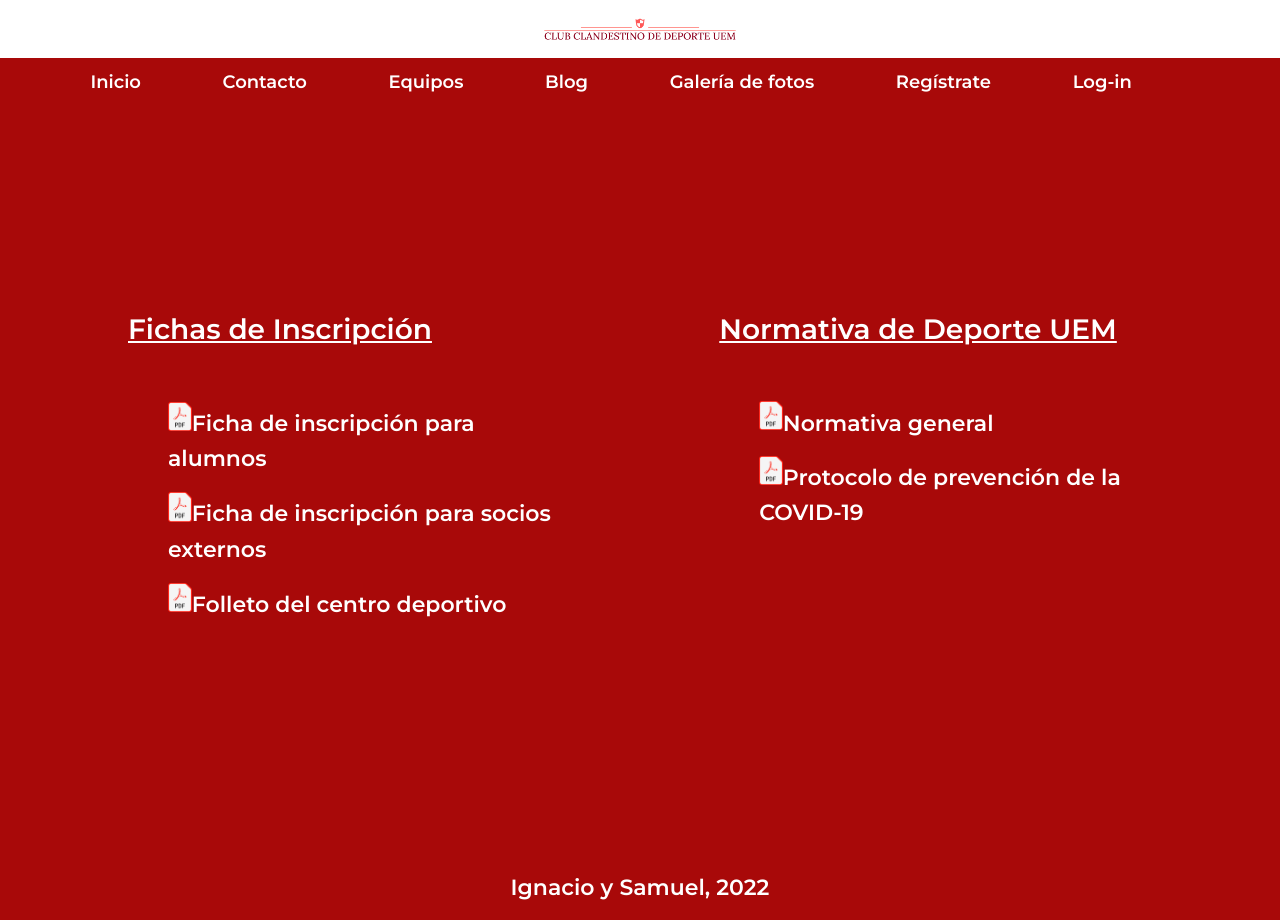
After one commit to Ignaciogg/WEB-ClubDeDeporte, a PHP site: page /contacto/inscripcion.html in a window 1280 px wide. The commit adds this page. Run offline with PHP 8.4, Linux system fonts and the light colour scheme; some libraries are stand-ins or nearby versions.

Commit message:
icono pdf

```diff
--- /dev/null
+++ b/contacto/inscripcion.html
@@ -0,0 +1,120 @@
+<!DOCTYPE html>
+<html lang="en">
+    <head>
+        <meta charset="UTF-8">
+        <meta http-equiv="X-UA-Compatible" content="IE=edge">
+        <link rel="icon" href="../img/club-clandestino-de-deporte-uem-logo.png">
+        <meta name="viewport" content="width=device-width, initial-scale=1.0">
+        <link rel="stylesheet" href="https://cdnjs.cloudflare.com/ajax/libs/font-awesome/6.1.1/css/all.min.css"
+          integrity="sha512-KfkfwYDsLkIlwQp6LFnl8zNdLGxu9YAA1QvwINks4PhcElQSvqcyVLLD9aMhXd13uQjoXtEKNosOWaZqXgel0g=="
+          crossorigin="anonymous" referrerpolicy="no-referrer" />
+        <link rel="stylesheet" href="../style.css">
+        <title>Inscripción UEM</title>
+      </head>
+    <body>
+        <header>
+            <div class="logo" id="inicio">
+                <img src="../img/club-clandestino-de-deporte-uem-logo.png">
+            </div>
+
+            <!-- NAV -->
+            <nav>
+                <div class="menu-div">
+                    <ul class="menu-ul">
+
+                        <li><a href="../index.html">Inicio</a></li>
+
+                        <li class="contacto">
+                            <a>Contacto</a>
+                            <ul class="sub-menu sub-menu1">
+                                <li class="sub-menu-item primersub1"><a href="inscripcion"> Inscripción </a></li>
+                                <li class="sub-menu-item"><a href="instancia"> Instancia </a></li>
+                                <li class="sub-menu-item"><a href="horarios"> Horarios </a></li>
+                            </ul>
+                        </li>
+
+                        <li class="equipos">
+                            <a>Equipos</a>
+                            <ul class="sub-menu sub-menu2">
+                                <li class="sub-menu-item primersub"><a href="../equipos/equiposF.html">Fútbol</a></li>
+                                <li class="sub-menu-item"><a href="basket">Baloncesto</a></li>
+                                <li class="sub-menu-item"><a href="volleymasc">Volleyball masculino</a></li>
+                                <li class="sub-menu-item"><a href="volleyfem">Volleyball femenino</a></li>
+                            </ul>
+                        </li>
+
+                        <li class="noticias sub-menu3">
+                            <a>Blog</a>
+                            <ul class="sub-menu">
+                                <li class="sub-menu-item primersub"><a href="./blog.html">Resumen de la jornada</a></li>
+                            </ul>
+                        </li>
+
+                        <li class="gal">
+                            <a>Galería de fotos</a>
+                            <ul class="sub-menu sub-menu4">
+                                <li class="sub-menu-item primersub"><a href="../galeria/galeriaF.html">Fútbol</a></li>
+                                <li class="sub-menu-item"><a href="../galeria/galeriaB.html">Baloncesto</a></li>
+                                <li class="sub-menu-item"><a href="../galeria/galeriaVM.html">Volleyball masculino</a></li>
+                                <li class="sub-menu-item"><a href="../galeria/galeriaVF.html">Volleyball femenino</a></li>
+                            </ul>
+                        </li>
+
+                        <li class="registro"><a href="registro">Regístrate</a></li>
+
+                        <li class="login"><a onclick="document.getElementById('id01').style.display='block'"">Log-in</a></li>
+
+                    </ul>
+                </div>
+            </nav>
+
+            <!-- LOGIN -->
+            <div id="id01" class="modal">
+                <span onclick="document.getElementById('id01').style.display='none'" class="close" title="Close Login">&times;</span>
+
+                <form class="modal-content animate" action="/action_page.php">
+                    <div class="imgcontainer">
+                        <img src="../img/UEM-usuario.png" alt="Avatar" class="avatar">
+                    </div>
+
+                    <div class="container">
+                        <label for="uname"><b>Nombre de usuario</b></label>
+                        <input type="text" name="uname" required>
+
+                        <label for="psw"><b>Contraseña</b></label>
+                        <input type="password" name="psw" required>
+
+                        <button type="submit">Login</button>
+                    </div>
+
+                    <div class="container" style="background-color:#f1f1f1">
+                        <button type="button" onclick="document.getElementById('id01').style.display='none'" class="cancelbtn">Cancel</button>
+                        <span class="psw"><a href="#">¿Olvidaste tu contraseña?</a></span>
+                    </div>
+                </form>
+            </div>
+        </header>
+
+        <div class="seccionI">
+            <div class="columnaL">
+                <h1>Fichas de Inscripción</h1>
+                <ul>
+                    <li><img src="../img/icono-PDF.png"><a>Ficha de inscripción para alumnos</a></li>
+                    <li><img src="../img/icono-PDF.png"><a>Ficha de inscripción para socios externos</a></li>
+                    <li><img src="../img/icono-PDF.png"><a>Folleto del centro deportivo</a></li>
+                </ul>
+            </div>
+            <div class="columnaR">
+                <h1>Normativa de Deporte UEM</h1>
+                <ul>
+                    <li><img src="../img/icono-PDF.png"><a>Normativa general</a></li>
+                    <li><img src="../img/icono-PDF.png"><a>Protocolo de prevención de la COVID-19</a></li>
+                </ul>
+            </div>
+        </div>
+        <script src="../script.js"></script>
+    </body>
+    <footer>
+        <h1>Ignacio y Samuel, 2022</h1>
+    </footer>
+</html>
--- a/index.html
+++ b/index.html
@@ -26,7 +26,7 @@
                     <li class="contacto">
                         <a>Contacto</a>
                         <ul class="sub-menu sub-menu1">
-                            <li class="sub-menu-item primersub1"><a href="inscripcion"> Inscripción </a></li>
+                            <li class="sub-menu-item primersub1"><a href="/contacto/inscripcion.html"> Inscripción </a></li>
                             <li class="sub-menu-item"><a href="instancia"> Instancia </a></li>
                             <li class="sub-menu-item"><a href="horarios"> Horarios </a></li>
                         </ul>
@@ -35,7 +35,7 @@
                     <li class="equipos">
                         <a>Equipos</a>
                         <ul class="sub-menu sub-menu2">
-                            <li class="sub-menu-item primersub"><a href="/equiposF.html">Fútbol</a></li>
+                            <li class="sub-menu-item primersub"><a href="/equipos/equiposF.html">Fútbol</a></li>
                             <li class="sub-menu-item"><a href="basket">Baloncesto</a></li>
                             <li class="sub-menu-item"><a href="volleymasc">Volleyball masculino</a></li>
                             <li class="sub-menu-item"><a href="volleyfem">Volleyball femenino</a></li>
@@ -45,7 +45,7 @@
                     <li class="noticias sub-menu3">
                         <a>Blog</a>
                         <ul class="sub-menu">
-                            <li class="sub-menu-item primersub"><a href="/blog.html">Resumen de la jornada</a></li>
+                            <li class="sub-menu-item primersub"><a href="/contacto/blog.html">Resumen de la jornada</a></li>
                         </ul>
                     </li>
 
--- a/style.css
+++ b/style.css
@@ -119,6 +119,10 @@ ul {
 
 .primersub {
 	margin-top: 23%;
+}
+
+.login{
+	cursor: pointer;
 }
 
 .menu-ul li:hover > ul {
@@ -359,6 +363,64 @@ section {
 	.container {
 	  grid-template-columns: 1fr;
 	}
+}
+
+/*Inscripción*/
+.seccionI{
+	display: flex;
+	align-items: flex-start;
+	justify-content: center;
+	height: 80%;
+	padding-bottom: 7%;
+}
+.seccionI ul li{
+	list-style: none;
+	text-decoration: none;
+	margin-top: 2%;
+}
+
+.seccionI ul li img{
+	max-width: 6%;
+	margin-top: 2%;
+}
+
+.seccionI ul li a{
+	font-weight: bold;
+	font-size: 22px;
+	color: white;
+	text-decoration: none;
+}
+
+.seccionI ul li a:hover{
+	color: rgb(252, 206, 206);
+	cursor: pointer;
+}
+
+.seccionI div h1{
+	color: white;
+	font-weight: bold;
+	font-size: 28px;
+	text-decoration: underline;
+}
+
+.columnaL {
+	display: flex;
+	flex-direction: column;
+	justify-content: center;
+	align-items: flex-start;
+	padding-left: 10%;
+	padding-right: 6%;
+	padding-bottom: 10%;
+}
+
+.columnaR {
+	display: flex;
+	flex-direction: column;
+	justify-content: center;
+	align-items: flex-start;
+	padding-left: 6%;
+	padding-right: 10%;
+	padding-bottom: 10%;
 }
 
 /* Galería*/
```
Also changed, not shown: contacto/blog.html (renamed from blog.html, +13 -13 lines), equipos/equiposF.html (renamed from equiposF.html, +13 -13 lines), galeria/galeriaB.html (+4 -4 lines), galeria/galeriaF.html (+4 -4 lines), galeria/galeriaVF.html (+4 -4 lines), galeria/galeriaVM.html (+4 -4 lines), img/icono-PDF.png (added).
